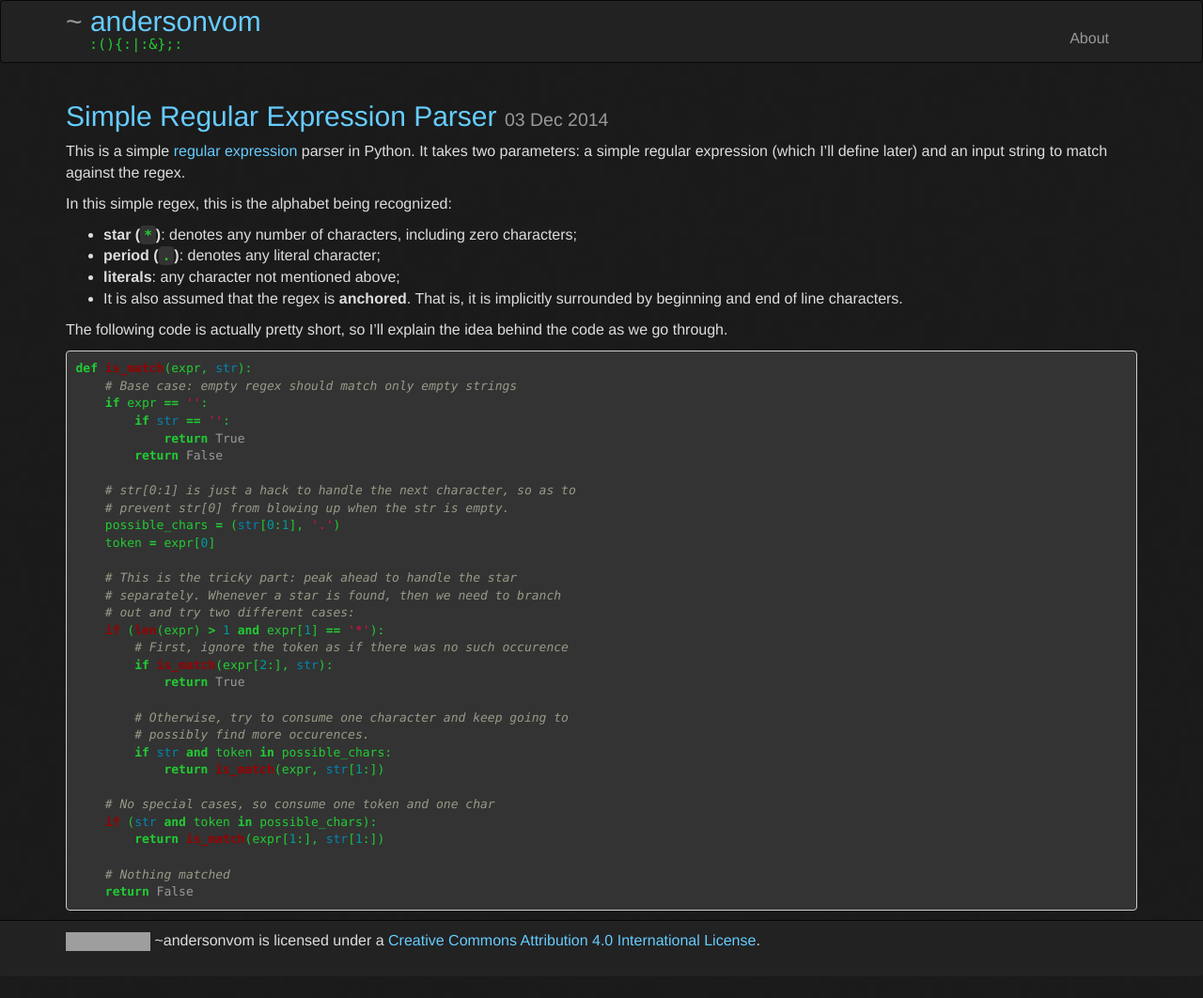
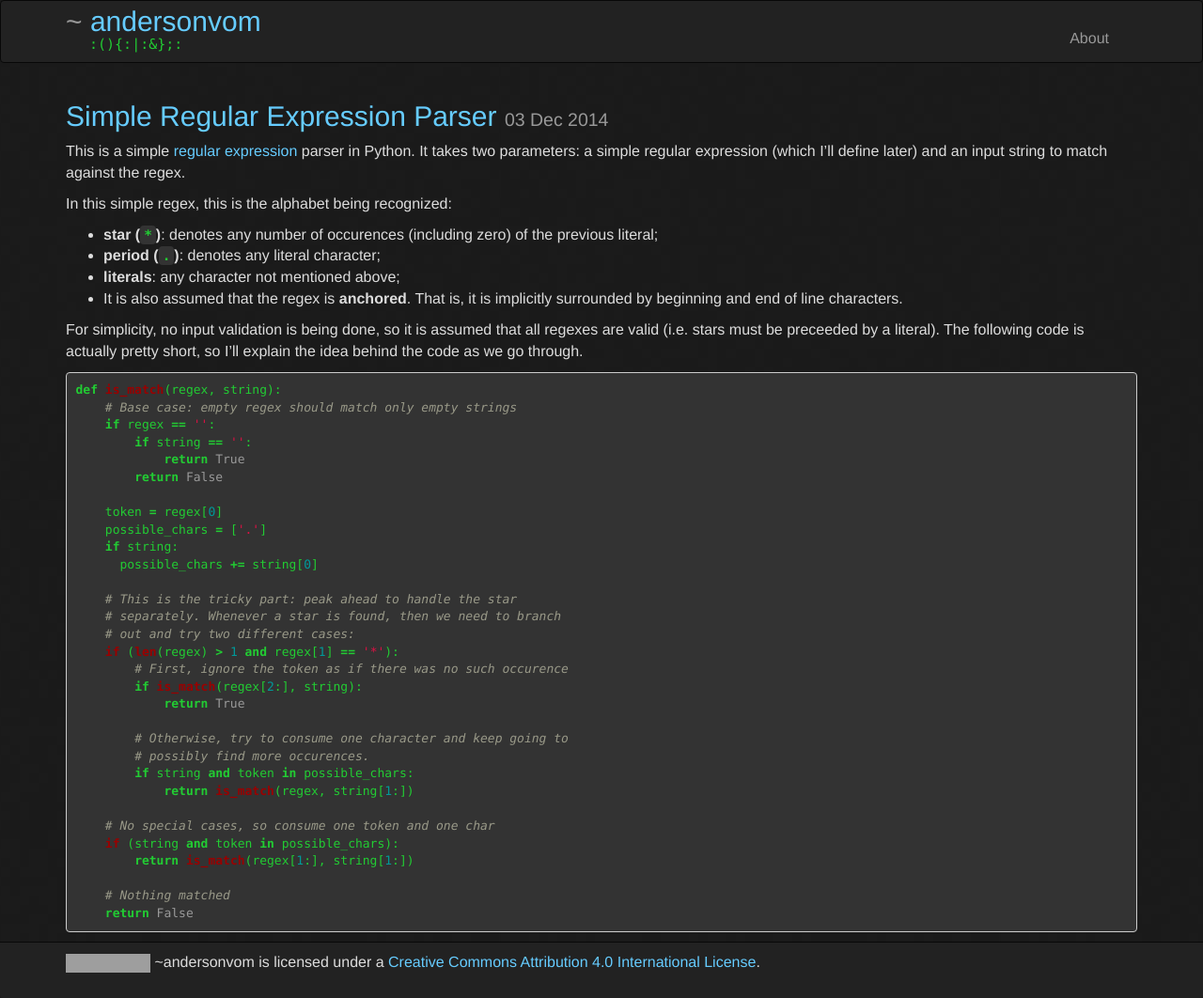
Before and after one commit to andersonvom/andersonvom.github.io, a Jekyll site: the page built from _posts/2014-12-03-regular-expression-parser.md, in a window 1280 px wide. Shown: the whole page at 94% size. Built offline with Jekyll 4.4.1, drawn with Linux system fonts in a browser that asks for light colours; nearby versions of some CDN libraries; before the commit the page ends 1039 px from its top, so only the background shows below that; grey boxes are pictures that could not be loaded.

Commit message:
Edit: Simple Regular Expression Parser
`str` is a reserved python word, so change it to `string`.
Change `expr` to `regex` for clarity.
Explicitly state that no regex validation is being done.

```diff
--- a/_posts/2014-12-03-regular-expression-parser.md
+++ b/_posts/2014-12-03-regular-expression-parser.md
@@ -9,45 +9,48 @@ string to match against the regex.
 
 In this simple regex, this is the alphabet being recognized:
 
-* **star (`*`)**: denotes any number of characters, including zero characters;
+* **star (`*`)**: denotes any number of occurences (including zero) of the
+  previous literal;
 * **period (`.`)**: denotes any literal character;
 * **literals**: any character not mentioned above;
 * It is also assumed that the regex is **anchored**.  That is, it is
   implicitly surrounded by beginning and end of line characters.
 
-The following code is actually pretty short, so I'll explain the idea
-behind the code as we go through.
+For simplicity, no input validation is being done, so it is assumed that all
+regexes are valid (i.e. stars must be preceeded by a literal).  The following
+code is actually pretty short, so I'll explain the idea behind the code as we
+go through.
 
 
 {% highlight python %}
-def is_match(expr, str):
+def is_match(regex, string):
     # Base case: empty regex should match only empty strings
-    if expr == '':
-        if str == '':
+    if regex == '':
+        if string == '':
             return True
         return False
 
-    # str[0:1] is just a hack to handle the next character, so as to
-    # prevent str[0] from blowing up when the str is empty.
-    possible_chars = (str[0:1], '.')
-    token = expr[0]
+    token = regex[0]
+    possible_chars = ['.']
+    if string:
+      possible_chars += string[0]
 
     # This is the tricky part: peak ahead to handle the star
     # separately. Whenever a star is found, then we need to branch
     # out and try two different cases:
-    if (len(expr) > 1 and expr[1] == '*'):
+    if (len(regex) > 1 and regex[1] == '*'):
         # First, ignore the token as if there was no such occurence
-        if is_match(expr[2:], str):
+        if is_match(regex[2:], string):
             return True
 
         # Otherwise, try to consume one character and keep going to
         # possibly find more occurences.
-        if str and token in possible_chars:
-            return is_match(expr, str[1:])
+        if string and token in possible_chars:
+            return is_match(regex, string[1:])
 
     # No special cases, so consume one token and one char
-    if (str and token in possible_chars):
-        return is_match(expr[1:], str[1:])
+    if (string and token in possible_chars):
+        return is_match(regex[1:], string[1:])
 
     # Nothing matched
     return False
```
